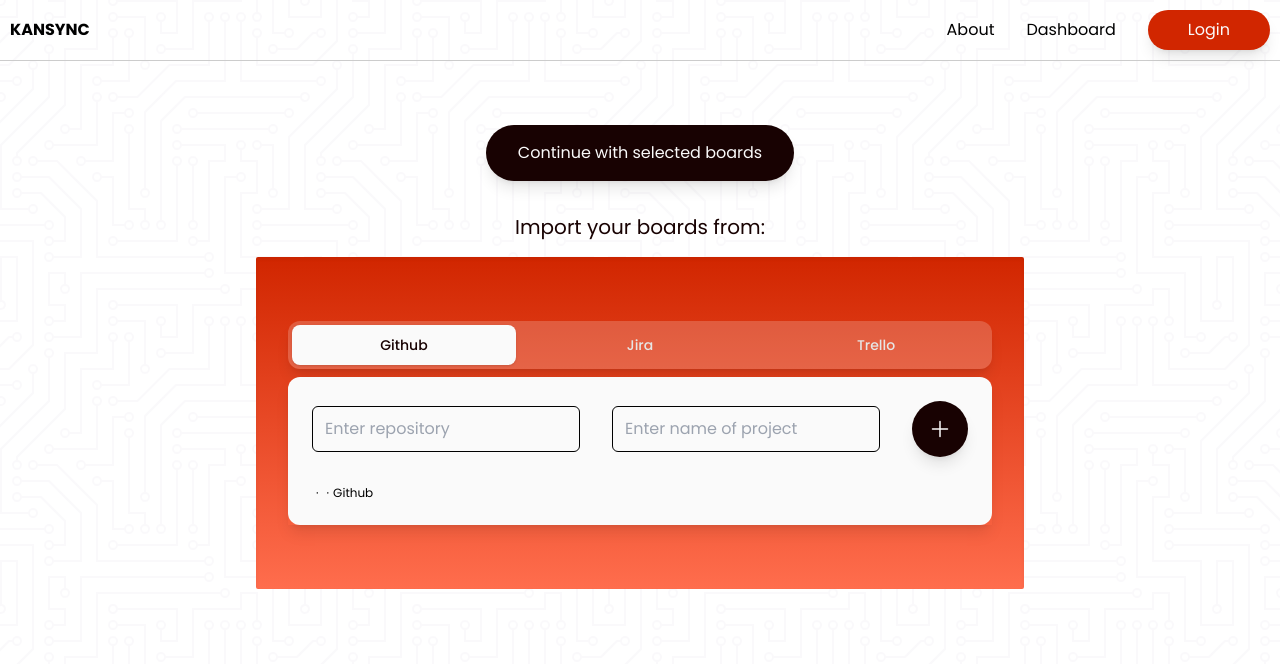
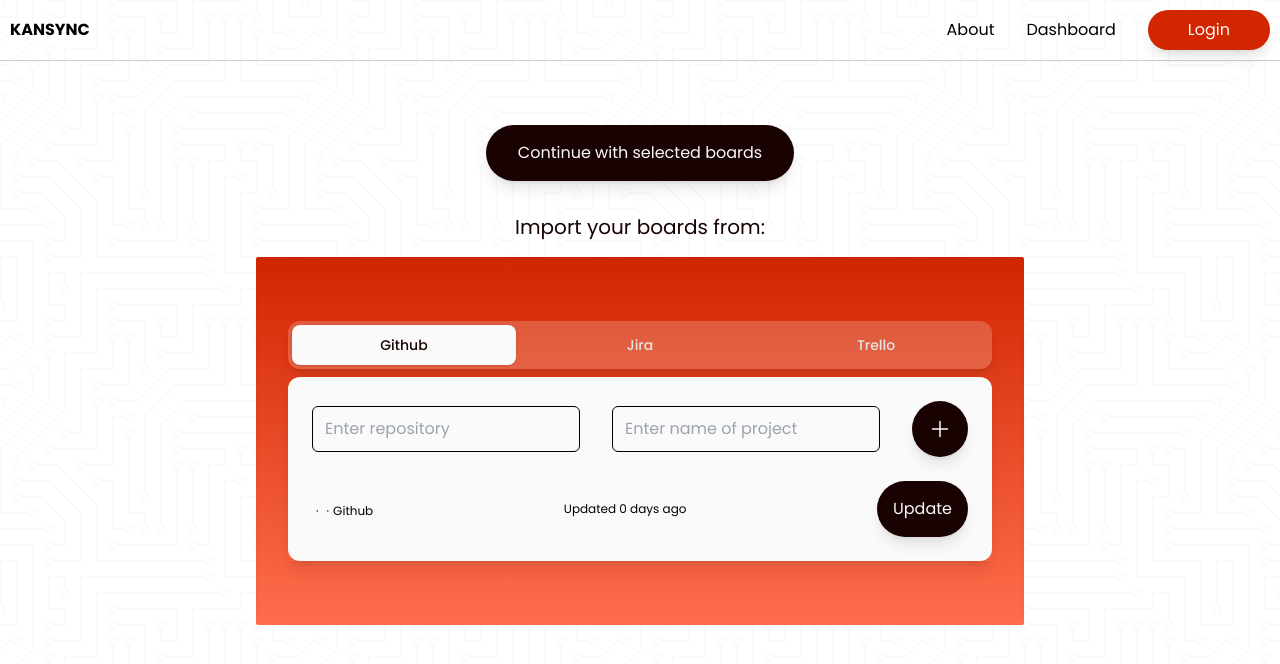
Before and after one commit to KanSync/kansync-portal, a React (Vite) app: page /dashboard in a window 1280 px wide. Both pictures are taken after a click on the button 940 px from the left and 341 px from the top of the page. Shown: the top 664 px of the page. Built offline with nearby package versions, Linux system fonts and the light colour scheme.

Commit message:
update button and last update date added

```diff
--- a/src/providers/ProjectProvider.tsx
+++ b/src/providers/ProjectProvider.tsx
@@ -5,6 +5,7 @@ interface IProject {
   name: string;
   owner: string;
   platform: string;
+  currentDate: Date;
 }
 
 interface IProjectProvider {
--- a/src/routes/dashboard.tsx
+++ b/src/routes/dashboard.tsx
@@ -35,7 +35,8 @@ const BoardImporter = () => {
       name: receivedValue2l,
       owner: receivedValue1l,
       platform: currentPlatform,
-      checked: false,
+      lastUpdate: new Date(),
+
     });
   };
 
@@ -55,7 +56,18 @@ const BoardImporter = () => {
   }, [addProject, receivedValue1,receivedValue2]);
 
 
+  const handleUpdate = (post) => {
+    const currentDate = new Date();
+    post.lastUpdate = currentDate;
+    //updata data with data from new request
+  };
 
+  const lastUpdateInDays = (post) => {
+    const currentDate = new Date();
+    const differenceInTime = currentDate.getTime() - post.lastUpdate.getTime();
+    const differenceInDays = differenceInTime / (1000 * 3600 * 24);
+    return Math.floor(differenceInDays);
+  }
 
   return (
     <div className="w-full flex flex-col place-items-center">
@@ -133,6 +145,8 @@ const BoardImporter = () => {
                       key={post.name}
                       className="relative rounded-md p-3 hover:bg-secondary"
                     >
+                      <div className="flex justify-between items-center">
+                      <div>
                       <h3 className="text-sm font-medium leading-5">
                         {post.name}
                       </h3>
@@ -143,12 +157,22 @@ const BoardImporter = () => {
                         <li>{post.name}</li>
                         <li>&middot;</li>
                         <li>{post.platform}</li>
+                        </ul>
 
+                        </div>
+                        <span className="text-xs text-gray-400">{`Updated ${lastUpdateInDays(post)} days ago`}</span>
+                        <button
+                          onClick={() => handleUpdate(post)}
+                          className= "text-background p-4 rounded-full hover:bg-text/80 shadow-lg transform hover:scale-110 transition duration-300 ease-in-out active:scale-75 bg-text">
+                          Update
 
-                      </ul>
+                        </button>
+                        </div>
+
                     </li>
                   ))}
                 </ul>
+
               </Tab.Panel>
             ))}
           </Tab.Panels>
```
